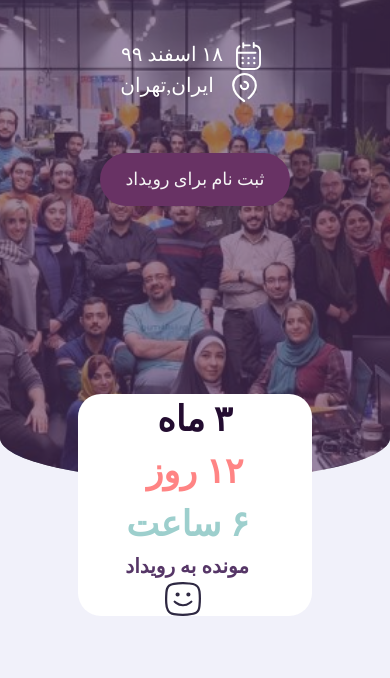
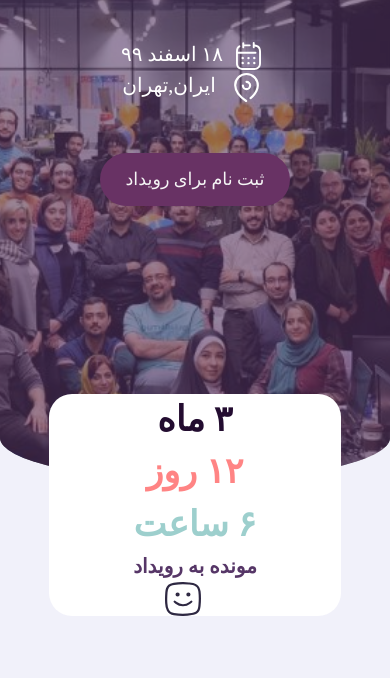
Before and after one commit to taha-ahmadi/global-game-jam2021, a plain HTML site: page index.html in a window 390 px wide. Shown: the part 364-1042 px from the top of the page. Drawn offline with nearby package versions, Linux system fonts and the light colour scheme; a web font is replaced by a local one.

Commit message:
mobile bug fix

```diff
--- a/css/style.css
+++ b/css/style.css
@@ -83,8 +83,9 @@ html,body{
   }
   @media only screen and (max-width: 1199px) {
     #time-counter{
-        width: 60%;border-radius: 23px;position: relative;bottom: 0;left: 0;right: 0;
+        width: 75%;border-radius: 23px;position: relative;bottom: 0;left: 0;right: 0;
         z-index: 99;
+        /* a */
     }
     .header-main-text{
         text-shadow: 10px 10px rgba(86, 54, 103);
@@ -92,7 +93,7 @@ html,body{
         font-size: 3em;
     }
     #main-info{
-        margin-top: 200px;
+        margin-top: 250px;
     }
   }
 
--- a/index.html
+++ b/index.html
@@ -81,7 +81,7 @@
                             <img class="text-white mx-2" width="25px" src="assets/icon/Calendar.svg" alt="" srcset=""> ۱۸
                             اسفند
                             ۹۹</span>
-                        <span class="mx-5"><img class="text-white mx-2" width="35px"
+                        <span class="mx-5 d-block"><img class="text-white ml-2 mr-1" width="35px"
                                 src="assets/icon/Iconly-Broken-Location.svg" alt="" srcset="">
                             ایران,تهران</span>
                     </div>
```
